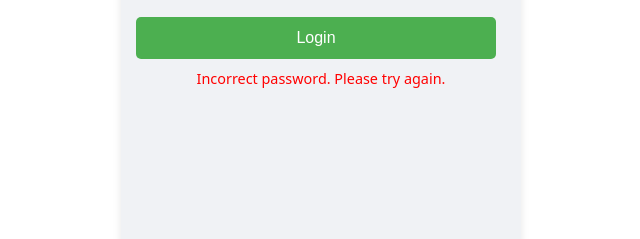
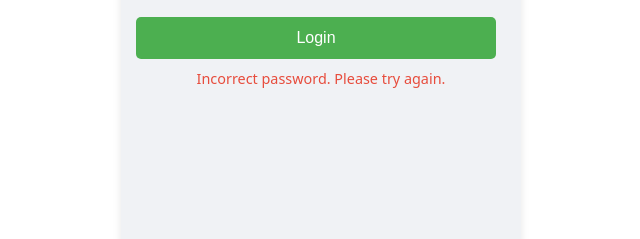
Before and after one commit to ducdh-se/mungroup_test, a plain HTML site: page index.html in a window 1280 px wide. Both pictures are taken after a click on the button "Login". Shown: the part 421-660 px from the top of the page, 319-959 px from the left. Drawn offline with Linux system fonts and the light colour scheme.

Commit message:
update css

```diff
--- a/index.html
+++ b/index.html
@@ -14,7 +14,7 @@
             <h2>Password</h2>
             <input type="password" id="password-input" placeholder="Please Enter Password">
             <button id="login-btn">Login</button>
-            <p id="error-message" style="color: red; display: none;">Incorrect password. Please try again.</p>
+            <p id="error-message">Incorrect password. Please try again.</p>
         </div>
 
         <!-- Data selection screen -->
--- a/index.js
+++ b/index.js
@@ -16,12 +16,11 @@ document.addEventListener('DOMContentLoaded', () => {
     const data2Button = document.querySelector('#data2-btn');
     const data3Button = document.querySelector('#data3-btn');
 
-    const correctPassword = "1"; // Change this to your desired password
+    const correctPassword = "122786"; // Change this to your desired password
 
     // Function to validate password
     loginButton.addEventListener('click', () => {
         const enteredPassword = passwordInput.value;
-        console.log(enteredPassword);
         if (enteredPassword === correctPassword) {
             login.style.display = 'none'; // Hide login screen
             dataSelection.removeAttribute('hidden'); // Show data selection screen
```
